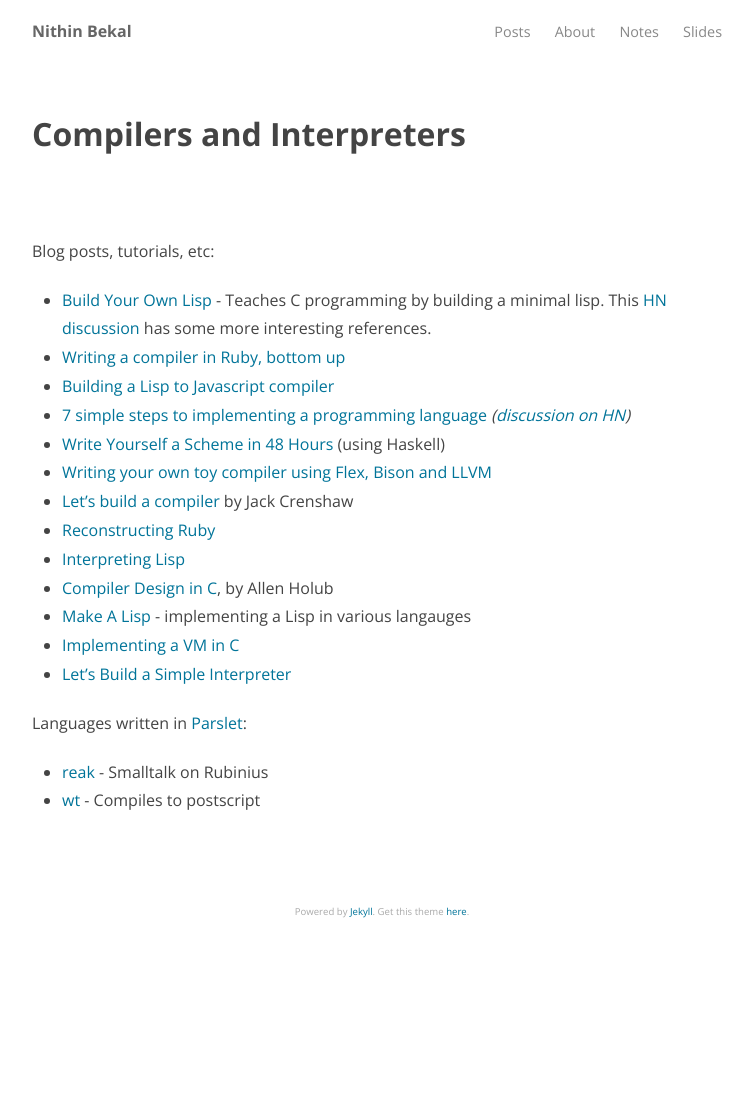
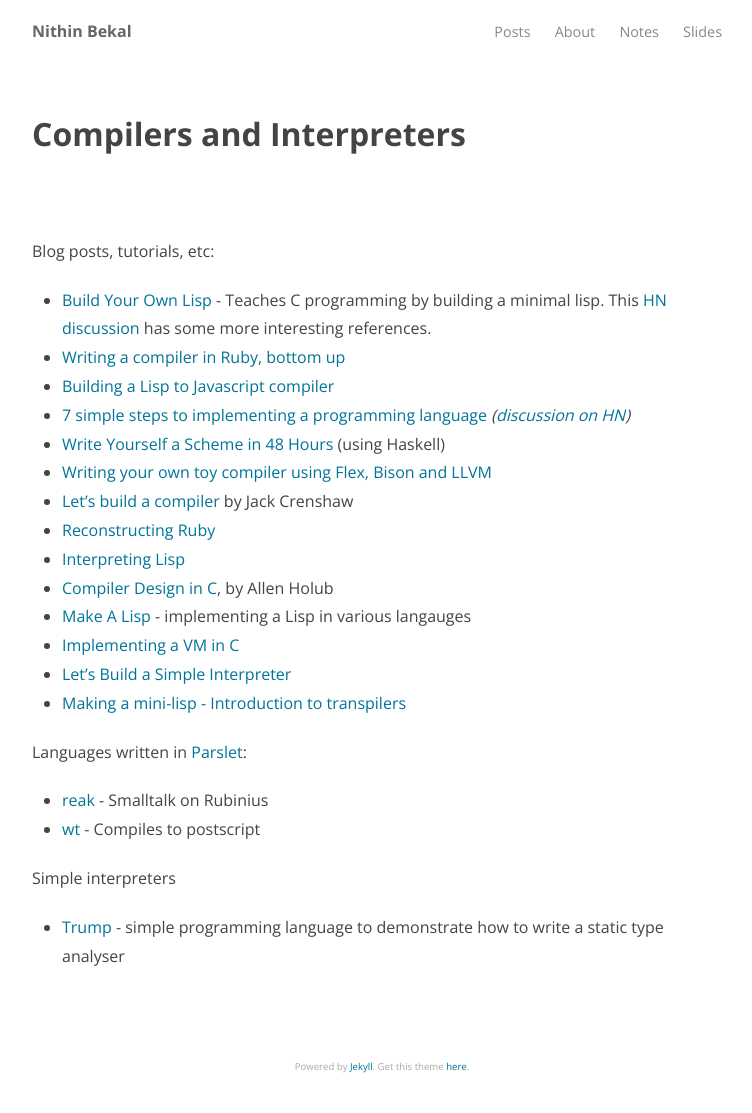
Before and after one commit to nithinbekal/nithinbekal.github.io, a Jekyll site: the page built from notes/compilers.md, in a window 1280 px wide. Shown: the whole page, without its empty margins (258-1010 px from the left). Built offline with Jekyll 4.4.1, drawn with Linux system fonts in a browser that asks for light colours; before the commit the page ends 958 px from its top, so only the background shows below that.

Commit message:
Interpreters bookmarks

```diff
--- a/notes/compilers.md
+++ b/notes/compilers.md
@@ -21,8 +21,14 @@
 * [Make A Lisp](https://github.com/kanaka/mal) - implementing a Lisp in various langauges
 * [Implementing a VM in C](https://news.ycombinator.com/item?id=9516656)
 * [Let's Build a Simple Interpreter](http://ruslanspivak.com/lsbasi-part1/)
+* [Making a mini-lisp - Introduction to transpilers](https://angularclass.com/making-a-mini-lisp-introduction-to-transpilers/)
 
 Languages written in [Parslet](http://kschiess.github.io/parslet/):
 
 * [reak](https://github.com/rkh/Reak) - Smalltalk on Rubinius
 * [wt](https://github.com/kschiess/wt) - Compiles to postscript
+
+Simple interpreters
+
+- [Trump](https://github.com/jcinnamond/trump) -
+  simple programming language to demonstrate how to write a static type analyser
```
